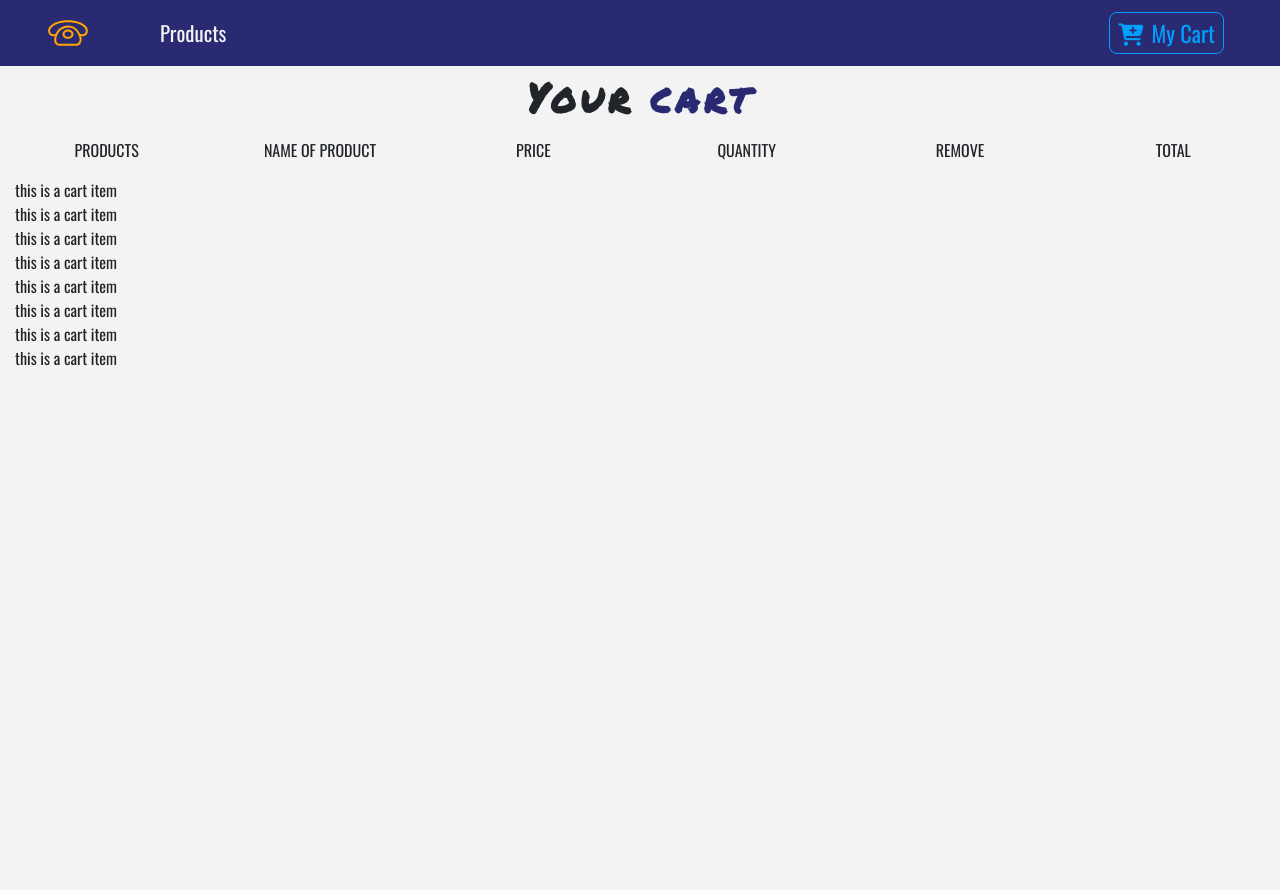
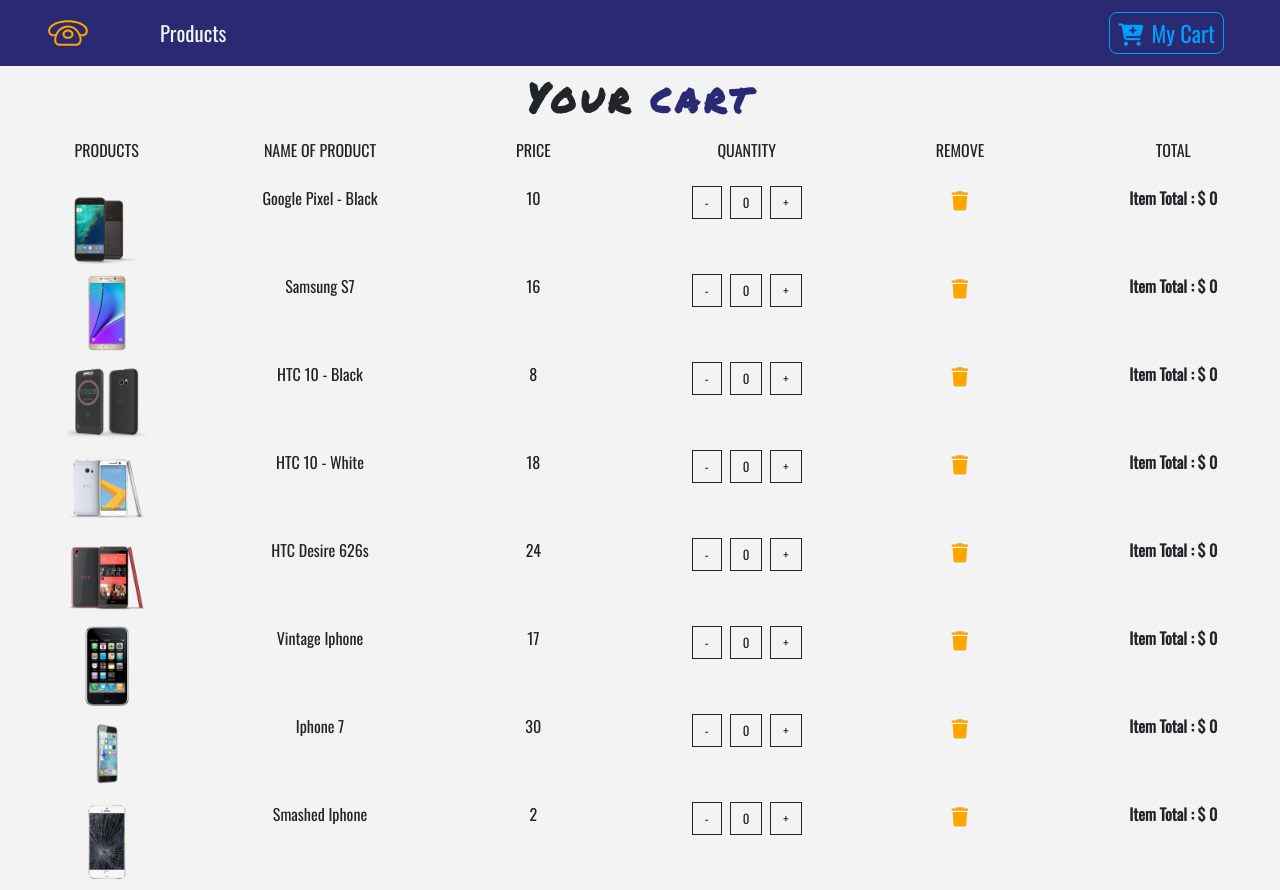
Before and after one commit to BlagovestGerov/vista-react-app, a React (Create React App) app: page /cart in a window 1280 px wide. Before the commit the page ends 800 px from the top, so only its background shows below. Built offline with nearby package versions, Linux system fonts and the light colour scheme.

Commit message:
display the cart items details on cart page

```diff
--- a/src/App.css
+++ b/src/App.css
@@ -25,3 +25,23 @@
 .text-bright{
   color: var(--lightBlue)
 }
+
+.btn-black{
+  background: transparent;
+  text-transform:capitalize;
+  font-size:0.8rem !important;
+  color:var(--mainDark);
+  border-radius:0 !important;
+  border:0.1rem solid var(--mainDark) !important;
+}
+
+.btn-black:hover{
+  background:var(--mainDark)!important;
+  color:var(--mainWhite) !important;
+}
+
+.cart-icon{
+  cursor:pointer;
+  font-size: 1.2rem;
+  color:var(--mainYellow);
+}
--- a/src/components/Cart/CartItem.js
+++ b/src/components/Cart/CartItem.js
@@ -1,9 +1,70 @@
 import React from 'react'
 
-export default function CartItem() {
+export default function CartItem({item, value}) {
+    const{id, title, img, price, total, count} = item;
+    const {increment, decrement, removeItem} = value;
     return (
-        <div>
-            this is a cart item
+        (
+        <div className="row my-2 text-capitalize text-center">
+            <div className="col-10 mx-auto col-lg-2">
+                <img
+                src={img}
+                style={{width: "5rem", height:"5rem"}}
+                className="img-fluid"
+                alt="product" />
+            </div>
+
+            <div className="col-10 mx-auto col-lg-2">
+                <span className="d-lg-none">
+                    product :
+                </span>{title}
+            </div>
+
+            <div className="col-10 mx-auto col-lg-2">
+            <span className="d-lg-none">
+                price :
+            </span>{price}
+            </div>
+
+            <div className="col-10 mx-auto col-lg-2 my-2 my-lg-0">
+                <div className="d-flex justify-content-center">
+                    <div>
+                        <span className="btn btn-black mx-1" onClick={()=> {
+                            decrement(id)}}>
+                            -
+                        </span>
+                        <span className="btn btn-black mx-1">
+                            {count}
+                        </span>
+                        <span className="btn btn-black mx-1" onClick={()=> {
+                            increment(id)}}>
+                            +
+                        </span>
+                    </div>
+                </div>
+            </div>
+
+            {/*  */}
+
+            <div className="col-10 mx-auto col-lg-2">
+            <div className="cart-icon" onClick={()=>{
+                removeItem(id)
+                }}>
+                <i className="fas fa-trash">
+
+                </i>
+            </div>
+
+            </div>
+
+            <div className="col-10 mx-auto col-lg-2">
+            <strong>
+                item total : $ {total}
+            </strong>
+
+            </div>
+
         </div>
+        )
     )
 }
```
